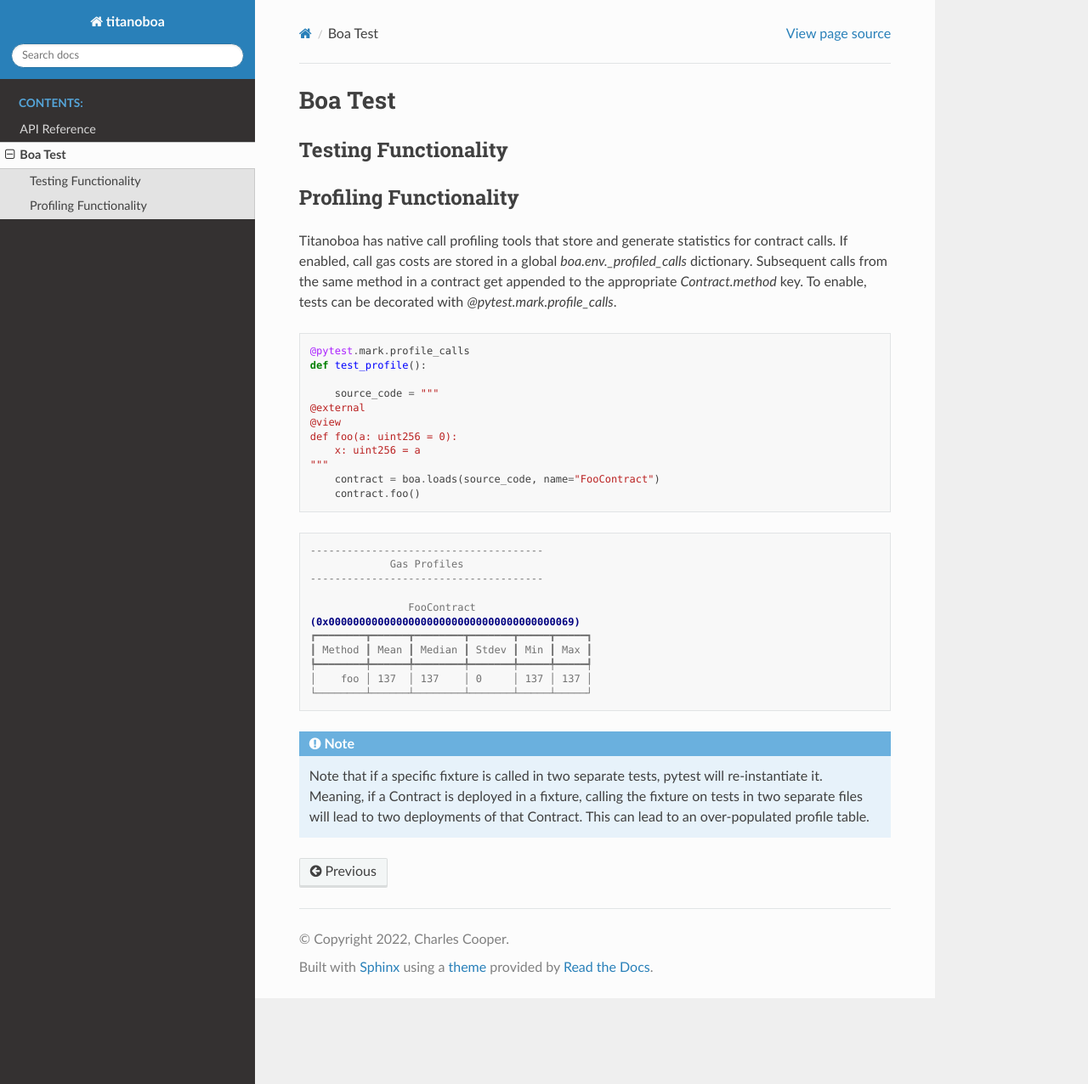
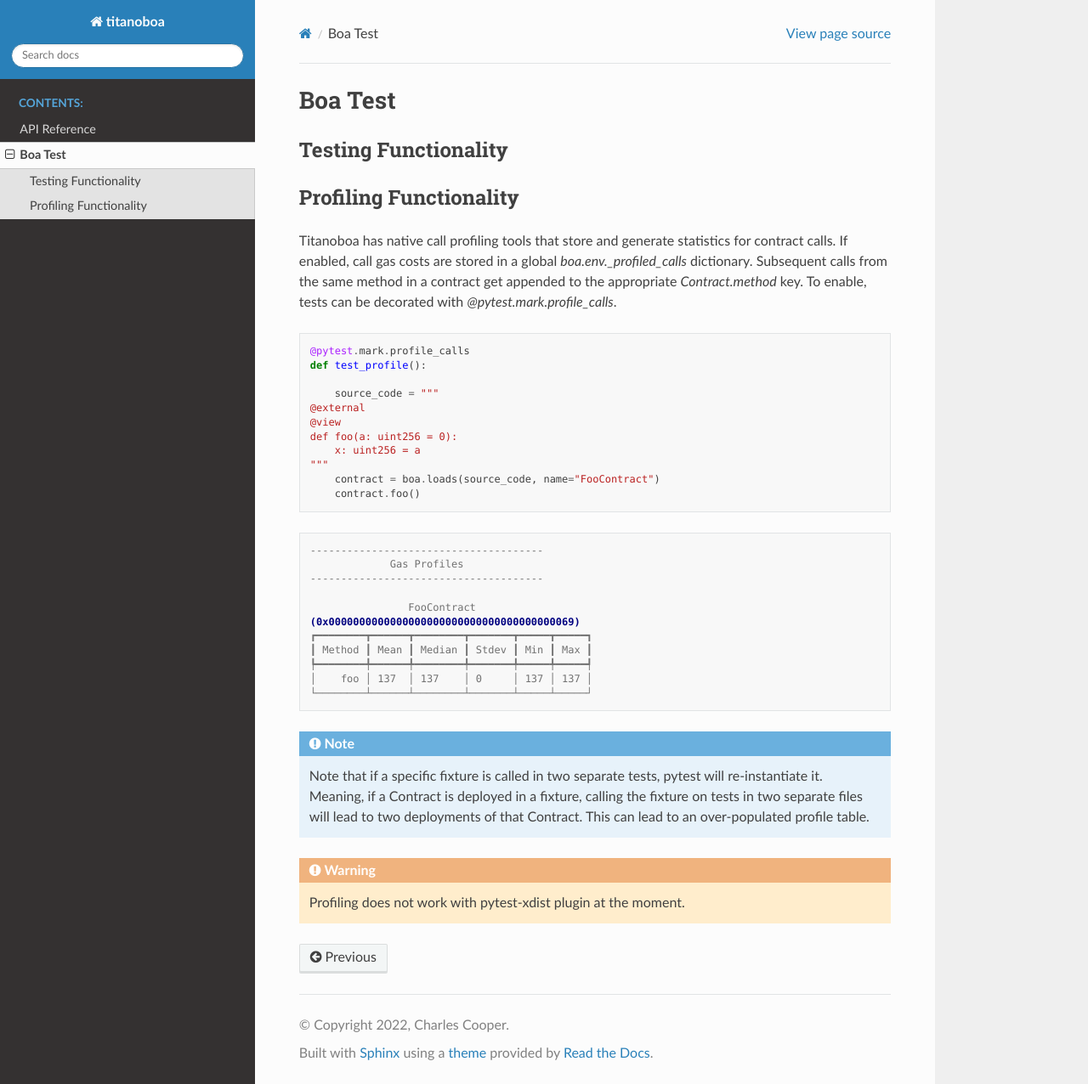
Before and after one commit to vyperlang/titanoboa, a Sphinx documentation site: the page built from docs/source/test.rst, in a window 1280 px wide and 1276 px high. Shown: the whole window at 85% size. Built offline with Sphinx 7.4.7 and the Read the Docs theme 2.0.0, drawn with Linux system fonts in a browser that asks for light colours.

Commit message:
add warning that pytest-xdist doesnt work well with profiling (doesnt generate populated table

```diff
--- a/docs/source/test.rst
+++ b/docs/source/test.rst
@@ -46,3 +46,6 @@ in a contract get appended to the appropriate `Contract.method` key. To enable,
     Note that if a specific fixture is called in two separate tests, pytest will re-instantiate it. Meaning, if a Contract
     is deployed in a fixture, calling the fixture on tests in two separate files will lead to two deployments of that Contract.
     This can lead to an over-populated profile table.
+
+.. warning::
+    Profiling does not work with pytest-xdist plugin at the moment.
```
Also changed, not shown: 1 other file.
